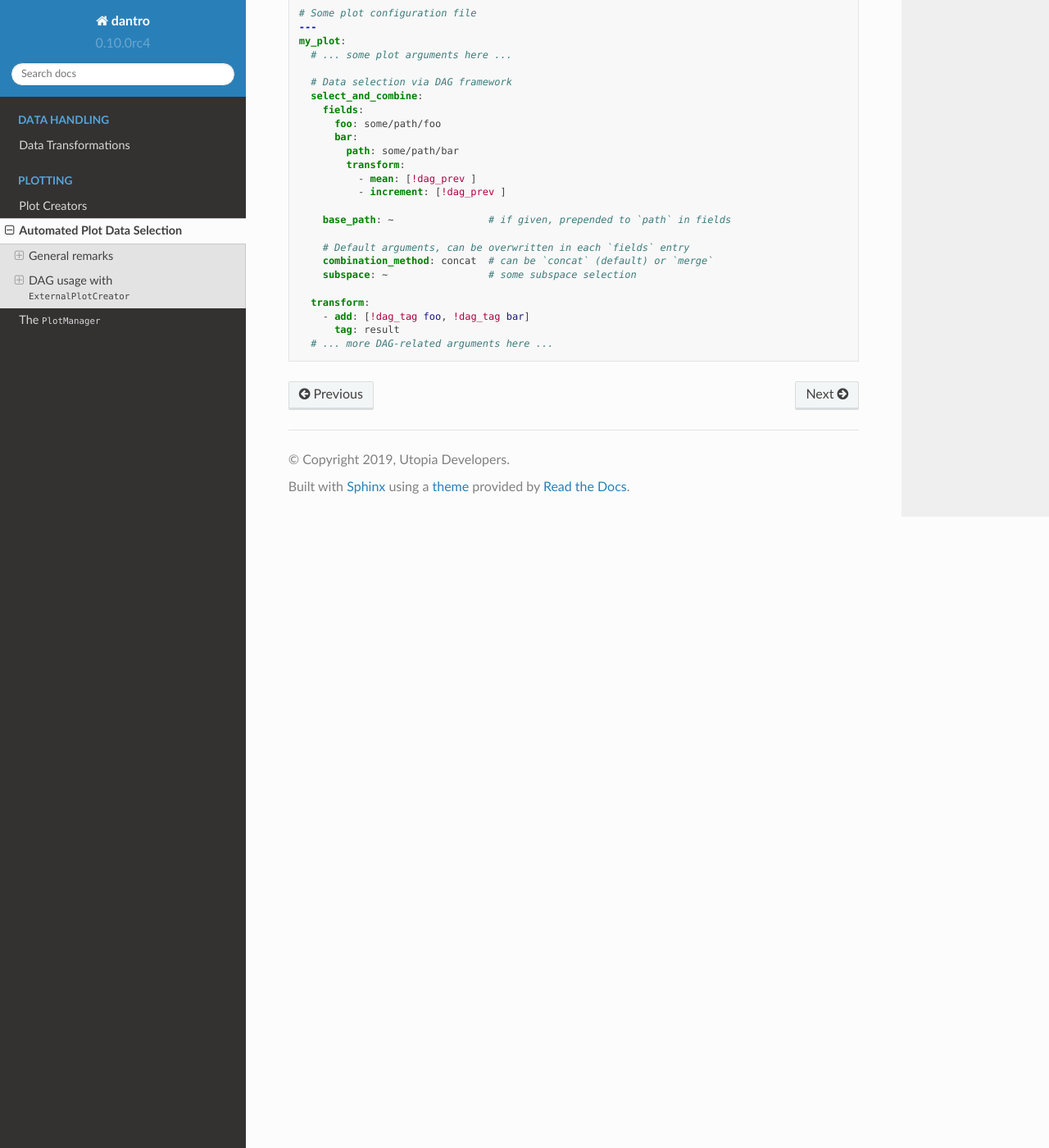
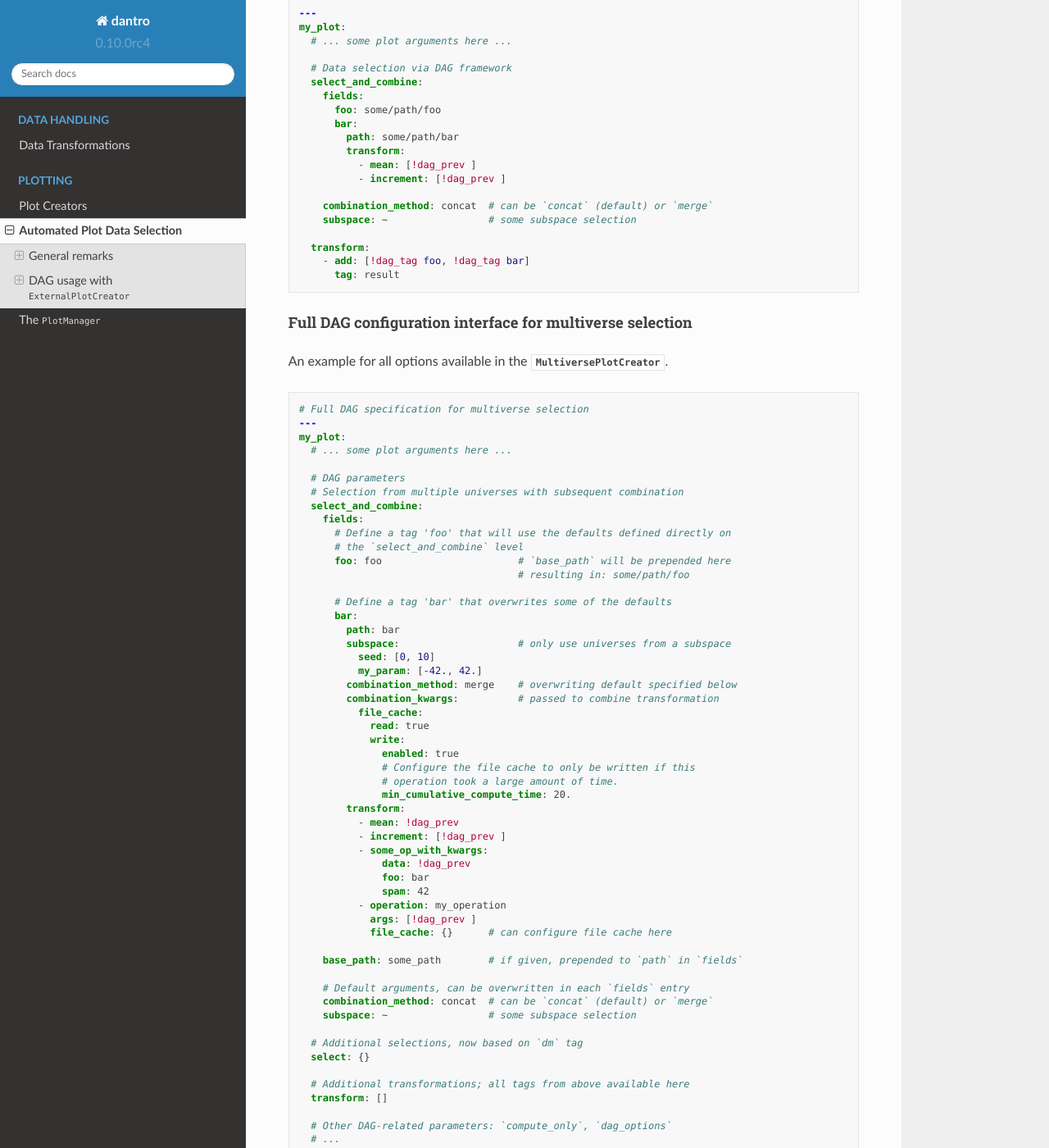
Before and after one commit to utopia-foss/dantro, a Sphinx documentation site: the page built from doc/plotting/plot_data_selection.rst, in a window 1280 px wide and 1400 px high, scrolled down 5677 px. Shown: the whole window at 82% size. Built offline with Sphinx 7.4.7 and the Read the Docs theme 2.0.0, drawn with Linux system fonts in a browser that asks for light colours; pages that are not in the unit, such as notebooks, are missing from menus; some of the changed text lies outside the part shown.

Commit message:
Extend examples of DAG specs in plot config

```diff
--- a/doc/data_io/transform.rst
+++ b/doc/data_io/transform.rst
@@ -448,6 +448,8 @@ For example, the transformation with the ``increment`` operation would be transl
     tag: ~
 
 
+.. _dag_transform_full_syntax_spec:
+
 Full syntax specification of a single :py:class:`~dantro.dag.Transformation`
 ^^^^^^^^^^^^^^^^^^^^^^^^^^^^^^^^^^^^^^^^^^^^^^^^^^^^^^^^^^^^^^^^^^^^^^^^^^^^
 To illustrate the possible arguments to a :py:class:`~dantro.dag.Transformation`, the following block contains a full specification of available keys and arguments.
--- a/doc/plotting/plot_data_selection.rst
+++ b/doc/plotting/plot_data_selection.rst
@@ -215,7 +215,6 @@ An associated plot configuration might look like this:
 
 .. code-block:: yaml
 
-    # Some plot configuration file
     ---
     my_plot:
       # ... some plot arguments here ...
@@ -230,13 +229,78 @@ An associated plot configuration might look like this:
               - mean: [!dag_prev ]
               - increment: [!dag_prev ]
 
-        base_path: ~                # if given, prepended to `path` in fields
-
-        # Default arguments, can be overwritten in each `fields` entry
         combination_method: concat  # can be `concat` (default) or `merge`
         subspace: ~                 # some subspace selection
 
       transform:
         - add: [!dag_tag foo, !dag_tag bar]
           tag: result
-      # ... more DAG-related arguments here ...
+
+
+Full DAG configuration interface for multiverse selection
+"""""""""""""""""""""""""""""""""""""""""""""""""""""""""
+An example for all options available in the :py:class:`~dantro.plot_creators.pcr_psp.MultiversePlotCreator`.
+
+
+.. code-block:: yaml
+
+    # Full DAG specification for multiverse selection
+    ---
+    my_plot:
+      # ... some plot arguments here ...
+
+      # DAG parameters
+      # Selection from multiple universes with subsequent combination
+      select_and_combine:
+        fields:
+          # Define a tag 'foo' that will use the defaults defined directly on
+          # the `select_and_combine` level
+          foo: foo                       # `base_path` will be prepended here
+                                         # resulting in: some/path/foo
+
+          # Define a tag 'bar' that overwrites some of the defaults
+          bar:
+            path: bar
+            subspace:                    # only use universes from a subspace
+              seed: [0, 10]
+              my_param: [-42., 42.]
+            combination_method: merge    # overwriting default specified below
+            combination_kwargs:          # passed to combine transformation
+              file_cache:
+                read: true
+                write:
+                  enabled: true
+                  # Configure the file cache to only be written if this
+                  # operation took a large amount of time.
+                  min_cumulative_compute_time: 20.
+            transform:
+              - mean: !dag_prev
+              - increment: [!dag_prev ]
+              - some_op_with_kwargs:
+                  data: !dag_prev
+                  foo: bar
+                  spam: 42
+              - operation: my_operation
+                args: [!dag_prev ]
+                file_cache: {}      # can configure file cache here
+
+        base_path: some_path        # if given, prepended to `path` in `fields`
+
+        # Default arguments, can be overwritten in each `fields` entry
+        combination_method: concat  # can be `concat` (default) or `merge`
+        subspace: ~                 # some subspace selection
+
+      # Additional selections, now based on `dm` tag
+      select: {}
+
+      # Additional transformations; all tags from above available here
+      transform: []
+
+      # Other DAG-related parameters: `compute_only`, `dag_options`
+      # ...
+
+.. note::
+
+    This does not include *all* possible options for DAG configuration, but focusses on those options added by :py:class:`~dantro.plot_creators.pcr_psp.MultiversePlotCreator` to work with multiverse data, e.g. ``subspace``, ``combination_kwargs``.
+
+    For other arguments, see :ref:`dag_transform_full_syntax_spec`.
```
